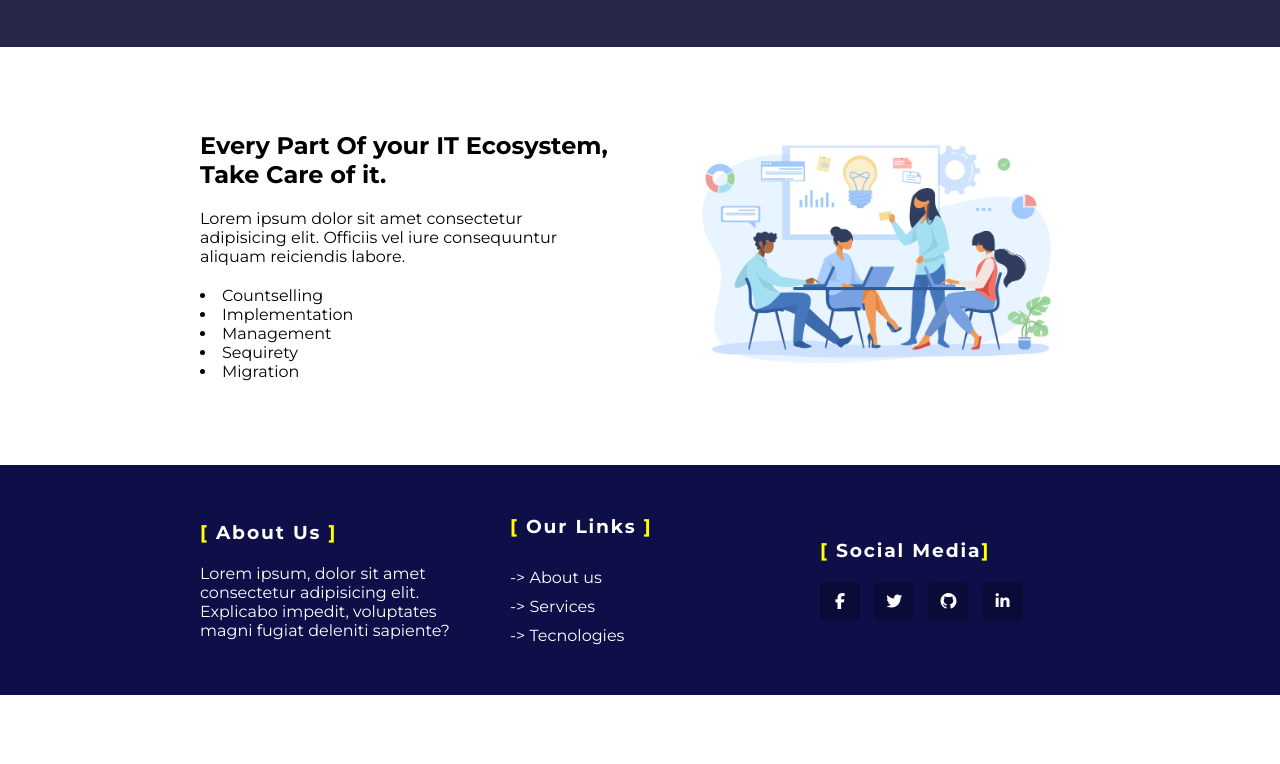
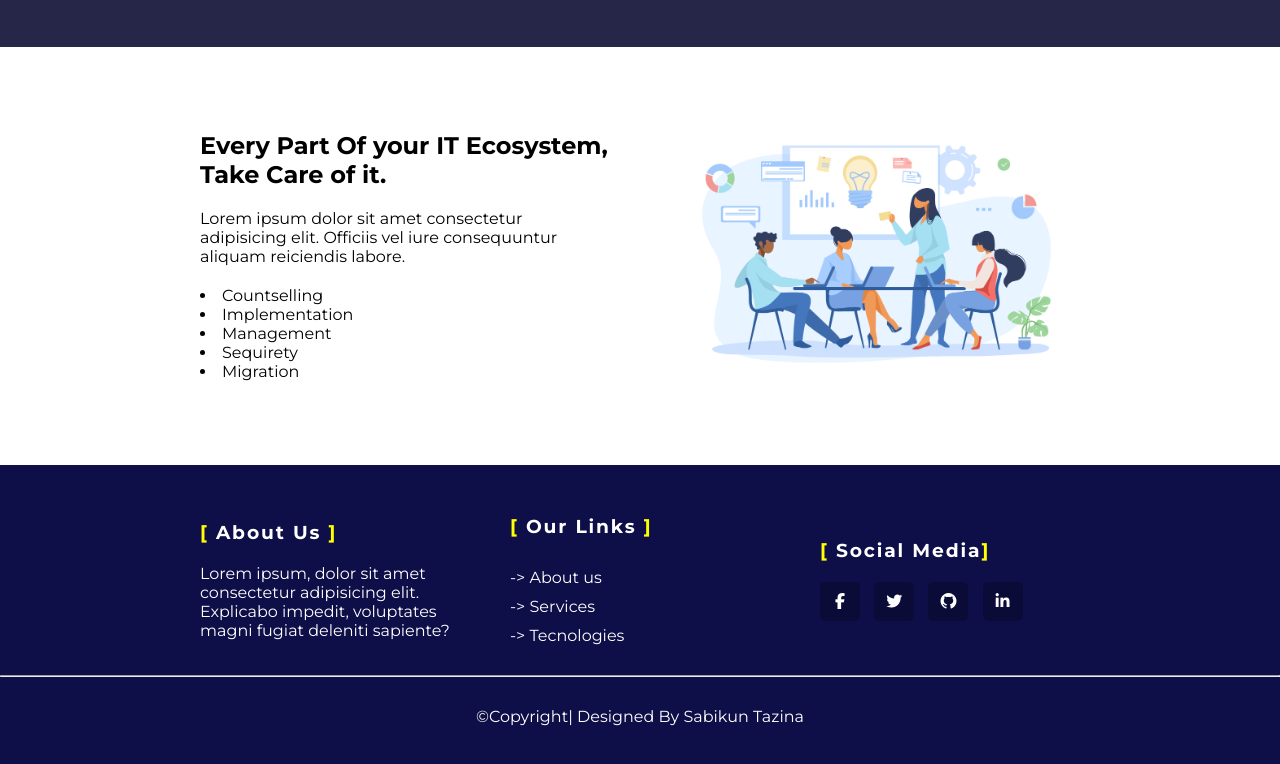
Before and after one commit to sabikuntazina/Responsive-Website, a plain HTML site: page index.html in a window 1280 px wide. Shown: the part 4803-5567 px from the top of the page. Before the commit the page ends 5498 px from the top, so only its background shows below. Drawn offline with Linux system fonts and the light colour scheme.

Commit message:
last one commit

```diff
--- a/index.html
+++ b/index.html
@@ -4,7 +4,13 @@
     <meta charset="UTF-8">
     <meta name="viewport" content="width=device-width, initial-scale=1.0">
     <title>Third Project</title>
+  <link rel="icon" type="image/png" href="favicon/favicon-96x96.png" sizes="96x96" />
+<link rel="icon" type="image/svg+xml" href="favicon/favicon.svg" />
+<link rel="shortcut icon" href="favicon/favicon.ico" />
+<link rel="apple-touch-icon" sizes="180x180" href="favicon/apple-touch-icon.png" />
+<link rel="manifest" href="favicon/site.webmanifest" />
     <link rel="stylesheet" href="style.css">
+
     <link rel="stylesheet" href="https://cdnjs.cloudflare.com/ajax/libs/font-awesome/7.0.1/css/all.min.css" integrity="sha512-2SwdPD6INVrV/lHTZbO2nodKhrnDdJK9/kg2XD1r9uGqPo1cUbujc+IYdlYdEErWNu69gVcYgdxlmVmzTWnetw==" crossorigin="anonymous" referrerpolicy="no-referrer" />
 </head>
 <body>
@@ -231,6 +237,8 @@
         </div>
 
       </div>
+      <hr style="width: 100%;margin-top: 30px;">
+      <p style="text-align: center; margin-top: 30px;"> &copy;Copyright| Designed By Sabikun Tazina </p>
      </footer>
 
 </body>
```
Also changed, not shown: favicon/apple-touch-icon.png (added), favicon/favicon-96x96.png (added), favicon/favicon.ico (added), favicon/favicon.svg (added), favicon/site.webmanifest (added), favicon/web-app-manifest-192x192.png (added), favicon/web-app-manifest-512x512.png (added), images/logo.svg (added).
